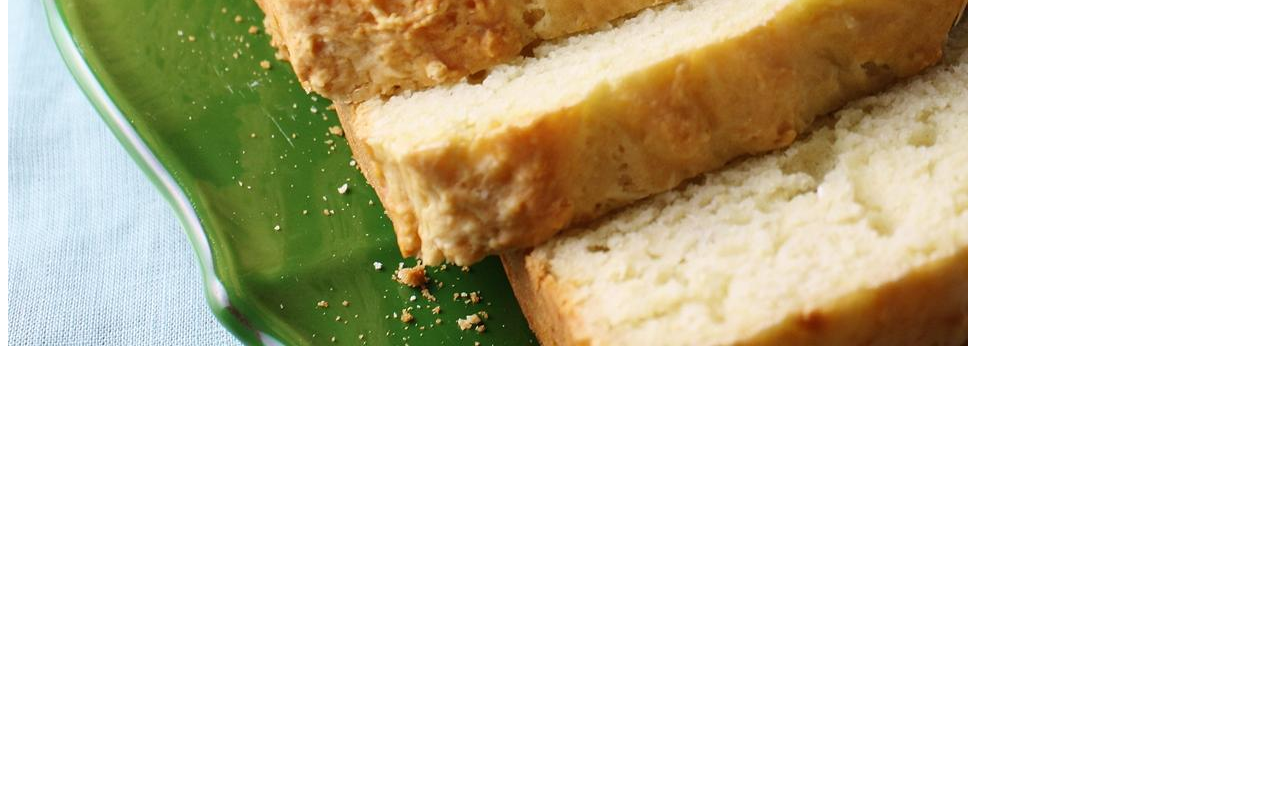
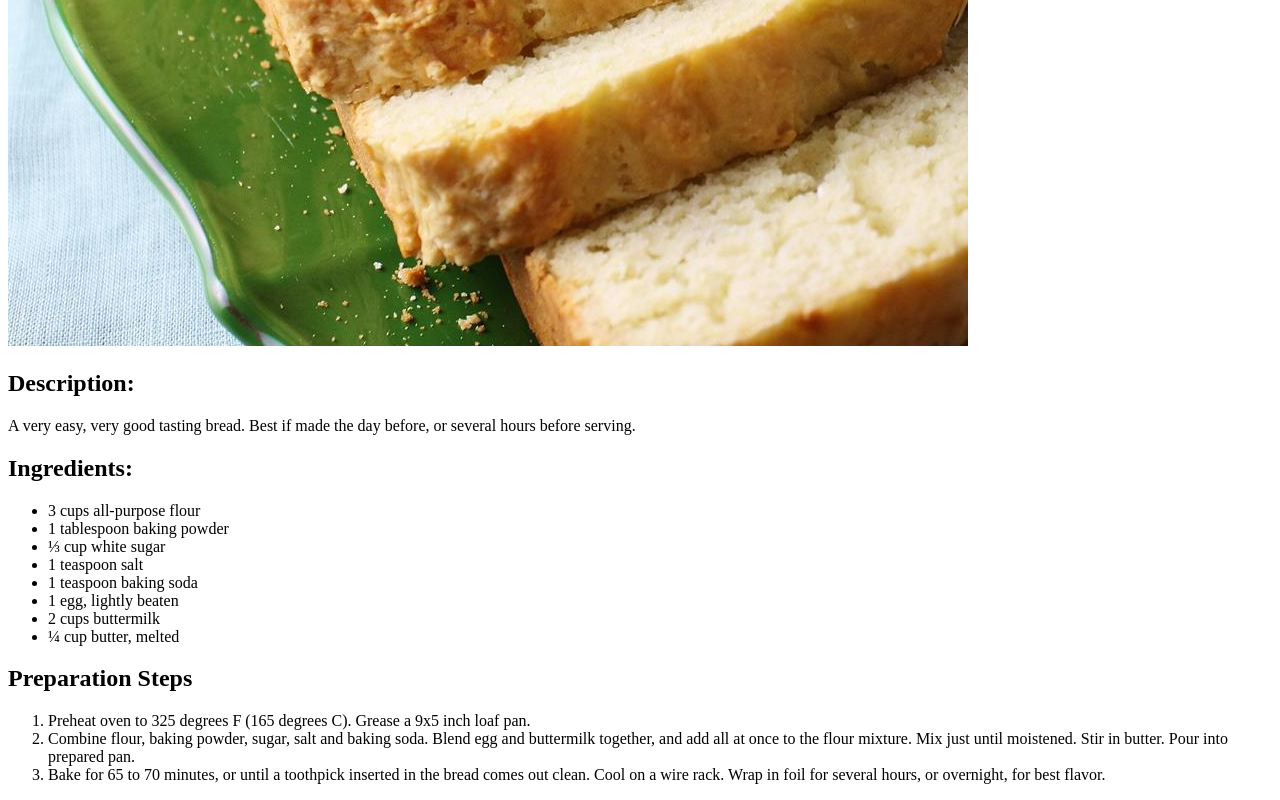
Before and after one commit to Socket0x01/odin-recipes, a plain HTML site: page recipes/irish-soda-bread.html in a window 1280 px wide. Shown: the part 730-1530 px from the top of the page. Before the commit the page ends 1088 px from the top, so only its background shows below. Drawn offline with Linux system fonts and the light colour scheme.

Commit message:
3 recipe pages completed

```diff
--- a/recipes/irish-soda-bread.html
+++ b/recipes/irish-soda-bread.html
@@ -10,5 +10,24 @@
     <h1>Irish Soda Bread</h1>
     <br><br>
     <img src="../images/irish-soda-bread.jpeg" alt="irish soda bread recipe">
+    <h2>Description:</h2>
+    <p>A very easy, very good tasting bread. Best if made the day before, or several hours before serving.</p>
+    <h2>Ingredients:</h2>
+    <ul>
+        <li>3 cups all-purpose flour</li>
+        <li>1 tablespoon baking powder</li>
+        <li>⅓ cup white sugar</li>
+        <li>1 teaspoon salt</li>
+        <li>1 teaspoon baking soda</li>
+        <li>1 egg, lightly beaten</li>
+        <li>2 cups buttermilk</li>
+        <li>¼ cup butter, melted</li>
+    </ul>
+    <h2>Preparation Steps</h2>
+    <ol>
+        <li>Preheat oven to 325 degrees F (165 degrees C). Grease a 9x5 inch loaf pan.</li>
+        <li>Combine flour, baking powder, sugar, salt and baking soda. Blend egg and buttermilk together, and add all at once to the flour mixture. Mix just until moistened. Stir in butter. Pour into prepared pan.</li>
+        <li>Bake for 65 to 70 minutes, or until a toothpick inserted in the bread comes out clean. Cool on a wire rack. Wrap in foil for several hours, or overnight, for best flavor.</li>
+    </ol>
 </body>
 </html>
```
Also changed, not shown: index.html (+7 -3 lines), recipes/coconut-shrimp.html (+25 -1 lines), recipes/french-toast.html (+2 -2 lines).
